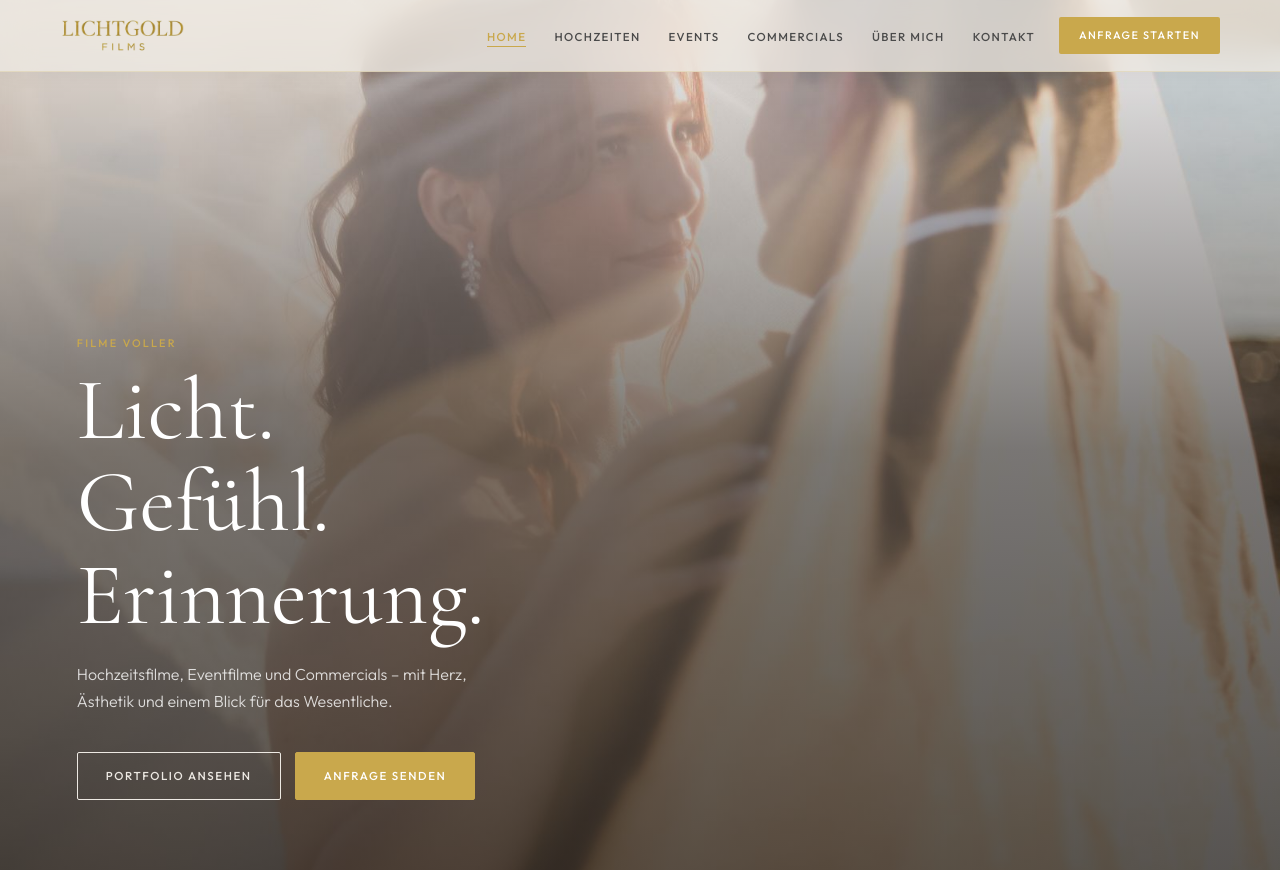
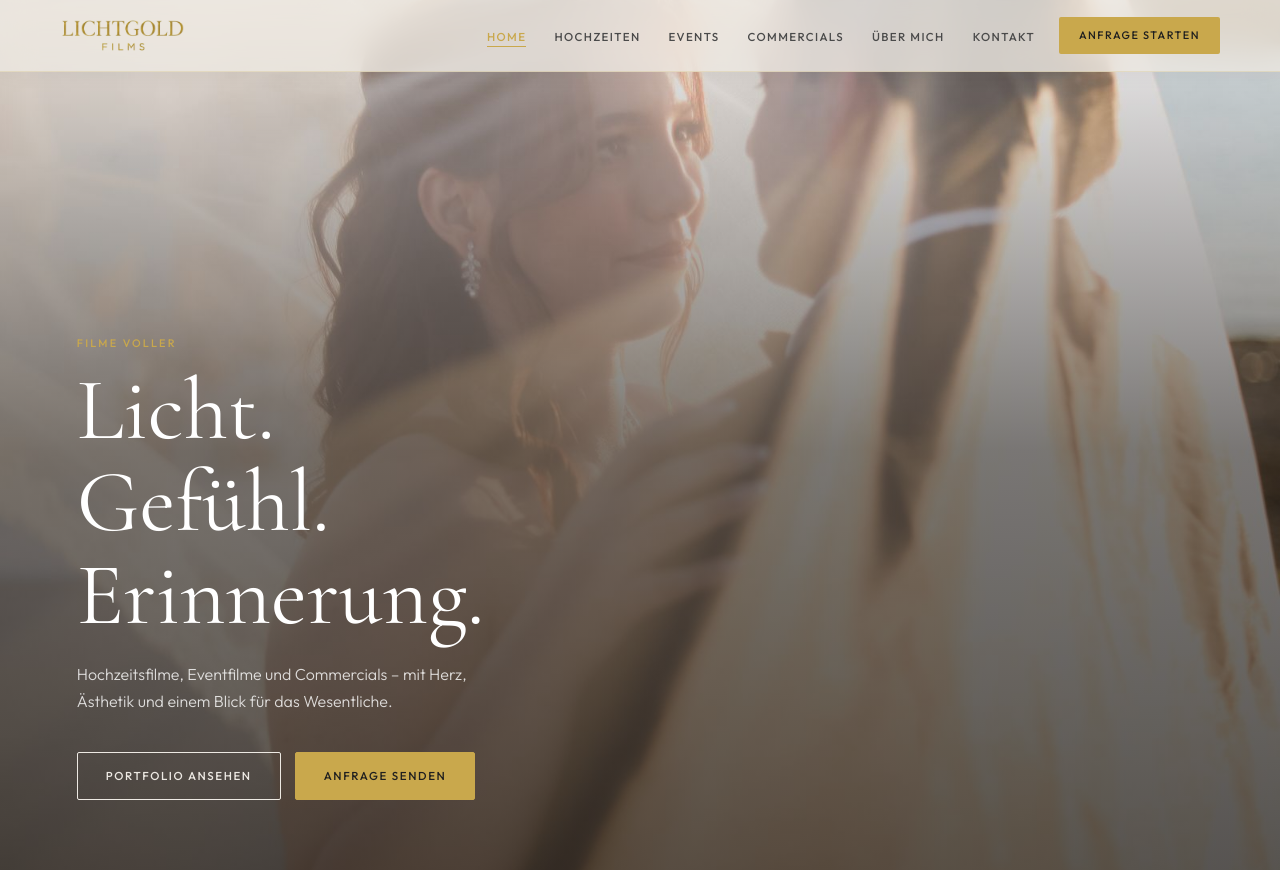
Before and after one commit to KaraMatrix/lichtgold-films, a Jekyll site: the page built from index.md, in a window 1280 px wide. Shown: the top 870 px of the page. Built offline with Jekyll 4.4.1, drawn with Linux system fonts in a browser that asks for light colours.

Commit message:
A11y-Fixes aus Lighthouse-Audit: Gold-Buttons + Footer-Ueberschriften
- Weiss/Grau auf Gold (2,28:1 bzw. 1,24:1 via .footer-col-a-Vererbung) ->
  dunkler Text auf allen Gold-Buttons (gerechnet 7,21:1, Hover 10,21:1);
  .btn.btn-filled schlaegt die Footer-Link-Regel per Spezifitaet
- Footer h4 -> h2 (heading-order: h2->h4-Sprung)

Co-Authored-By: Claude Fable 5 <noreply@anthropic.com>

```diff
--- a/_layouts/default.html
+++ b/_layouts/default.html
@@ -803,14 +803,14 @@
       </div>
 
       <div class="footer-col">
-        <h4>NAVIGATION</h4>
+        <h2>NAVIGATION</h2>
         <ul>
           {% for item in header_nav %}<li><a href="{{ item.url | relative_url }}">{{ item.nav_label | escape }}</a></li>{% endfor %}
         </ul>
       </div>
 
       <div class="footer-col">
-        <h4>KONTAKT</h4>
+        <h2>KONTAKT</h2>
         <address>
           {% if f.ansprechpartner and f.ansprechpartner != "" %}{{ f.ansprechpartner | escape }}<br>{% endif %}
           {{ f.strasse | escape }}<br>
@@ -826,7 +826,7 @@
       {% endcomment %}
       {% if page.page_type == 'ueber-mich' and d.ausruestung.size > 0 %}
       <div class="footer-col">
-        <h4>MEINE AUSRÜSTUNG</h4>
+        <h2>MEINE AUSRÜSTUNG</h2>
         <ul>
           {% for item in d.ausruestung %}<li>{{ item | escape }}</li>{% endfor %}
         </ul>
@@ -834,7 +834,7 @@
       </div>
       {% else %}
       <div class="footer-col">
-        <h4>RECHTLICHES</h4>
+        <h2>RECHTLICHES</h2>
         <ul>
           {% for item in footer_nav %}<li><a href="{{ item.url | relative_url }}">{{ item.nav_label | escape }}</a></li>{% endfor %}
         </ul>
--- a/assets/style.css
+++ b/assets/style.css
@@ -199,7 +199,7 @@ a { color: inherit; text-decoration: none; }
   letter-spacing: 0.14em;
   padding: 10px 20px;
   background: var(--gold);
-  color: #fff;
+  color: var(--text-dark);
   border: none;
   border-radius: var(--radius-btn);
   cursor: pointer;
@@ -268,10 +268,10 @@ a { color: inherit; text-decoration: none; }
   border: 1.5px solid var(--gold);
   min-height: 44px;
 }
-.btn-filled { background: var(--gold); color: #fff; }
-.btn-filled:hover { background: var(--gold-light); border-color: var(--gold-light); }
+.btn.btn-filled { background: var(--gold); color: var(--text-dark); }
+.btn.btn-filled:hover { background: var(--gold-light); border-color: var(--gold-light); color: var(--text-dark); }
 .btn-outline { background: transparent; color: var(--gold); }
-.btn-outline:hover { background: var(--gold); color: #fff; }
+.btn-outline:hover { background: var(--gold); color: var(--text-dark); }
 .btn-outline-dark { background: transparent; color: var(--cream); border-color: var(--cream); }
 .btn-outline-dark:hover { background: var(--cream); color: var(--dark); }
 
@@ -417,7 +417,7 @@ footer { background: var(--dark-mid); color: var(--text-light); padding: clamp(6
 }
 .social-icon:hover { border-color: var(--gold); color: var(--gold); }
 .social-icon svg { width: 15px; height: 15px; fill: currentColor; }
-.footer-col h4 { font-size: 0.68rem; letter-spacing: 0.2em; font-weight: 500; color: #fff; margin-bottom: 20px; }
+.footer-col h2 { font-size: 0.68rem; letter-spacing: 0.2em; font-weight: 500; color: #fff; margin-bottom: 20px; }
 .footer-col ul { list-style: none; }
 .footer-col li { margin-bottom: 10px; }
 .footer-col a { font-size: 0.85rem; color: var(--text-light); transition: color var(--transition); }
```
